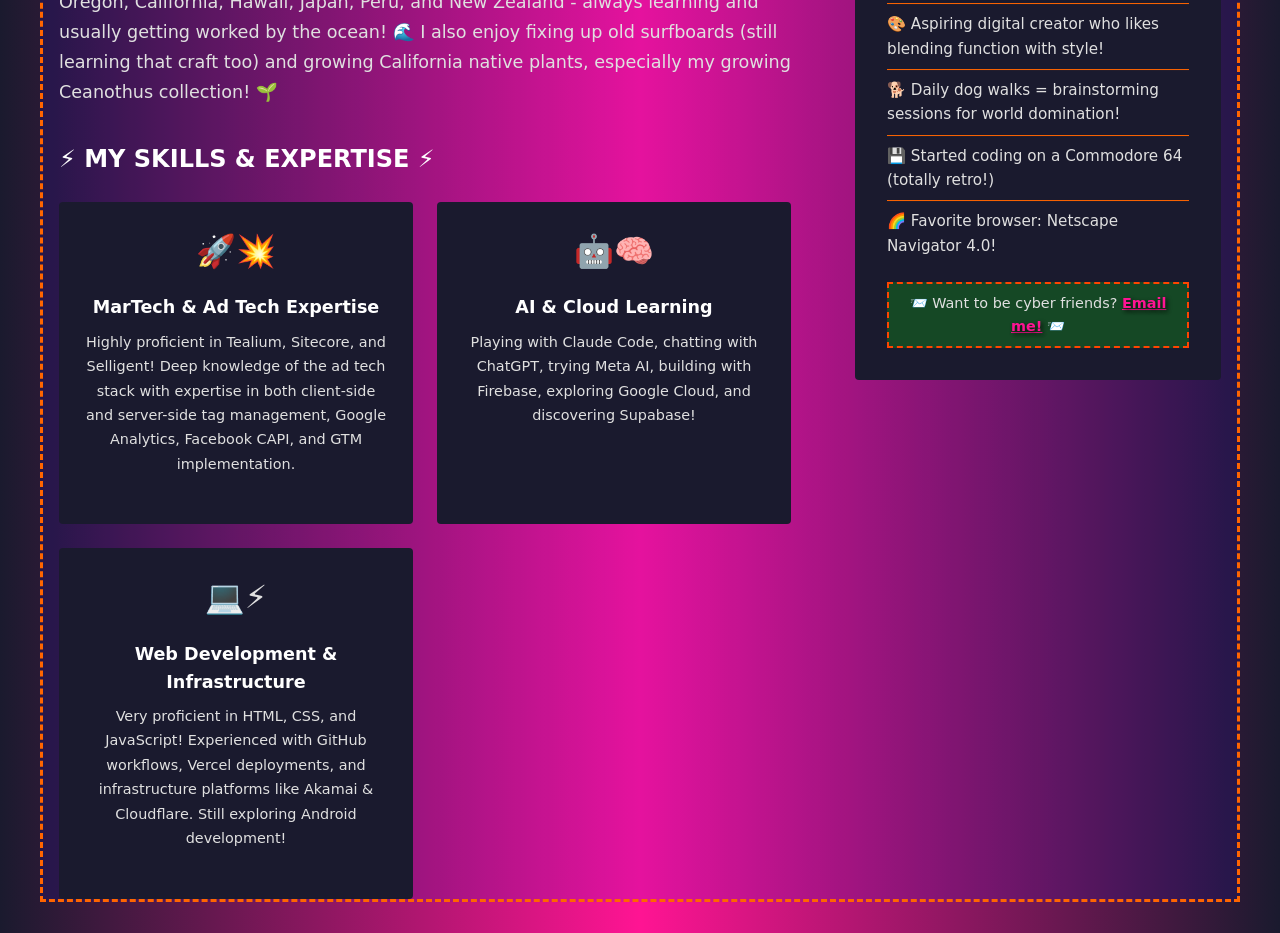
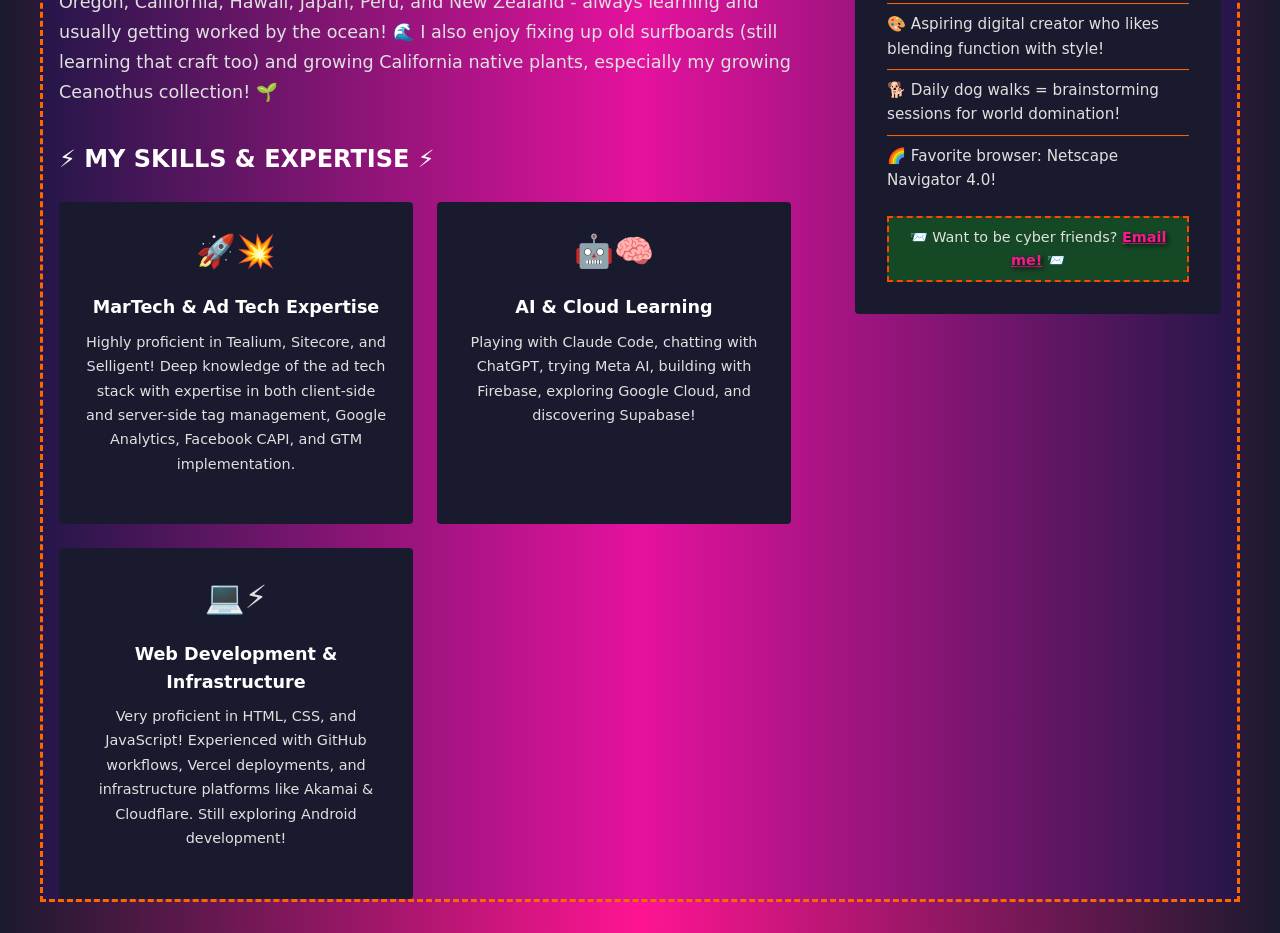
Before and after one commit to jtokib/jtokib.com, a Next.js app: page / in a window 1280 px wide. Shown: the part 2300-3233 px from the top of the page. Built offline with nearby package versions, Linux system fonts and the light colour scheme; no server answers.

Commit message:
Remove commadore reference

```diff
--- a/app/page.tsx
+++ b/app/page.tsx
@@ -124,7 +124,7 @@
                     <li>🔨 Enjoys bathroom tiling projects with handmade templates!</li>
                     <li>🎨 Aspiring digital creator who likes blending function with style!</li>
                     <li>🐕 Daily dog walks = brainstorming sessions for world domination!</li>
-                    <li>💾 Started coding on a Commodore 64 (totally retro!)</li>
+
                     <li>🌈 Favorite browser: Netscape Navigator 4.0!</li>
                   </ul>
                   <div className="cyber-friends-cta">
```
